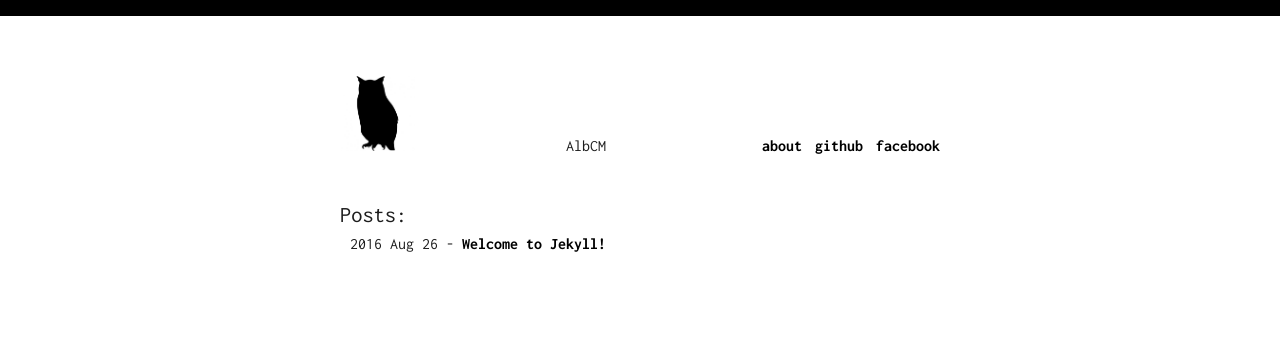
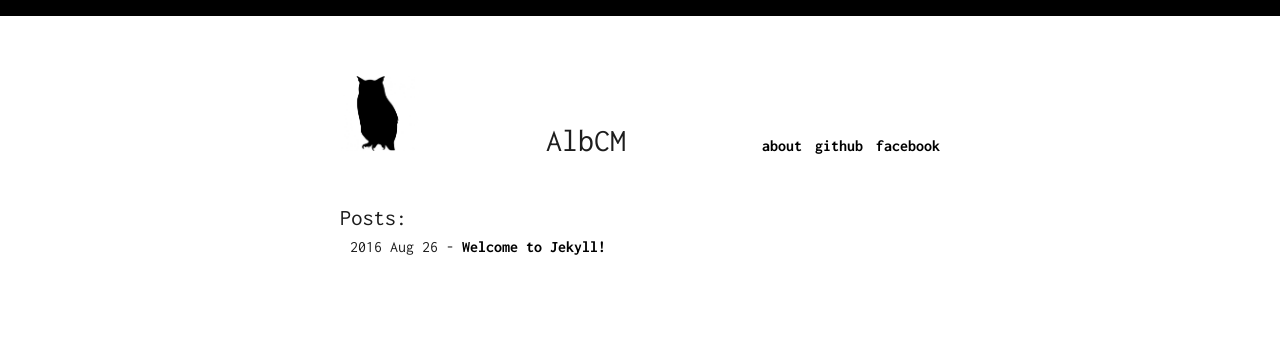
Before and after one commit to AlbCM/albcm.github.io, a Jekyll site: the page built from index.html, in a window 1280 px wide. Shown: the top 344 px of the page. Built offline with Jekyll 4.4.1, drawn with Linux system fonts in a browser that asks for light colours; comment, search, counter and statistics services are not loaded.

Commit message:
Update index.html

```diff
--- a/index.html
+++ b/index.html
@@ -10,8 +10,6 @@ html{
     border-top-style: solid;
     border-top-width:1em;
     border-top-color:black;
-    width: 100%;
-    height:100%;
 
 }
 img {
@@ -21,7 +19,7 @@ img {
 </style>
 </head>
 <div class="header">
-    <img src="/assets/img/mrclamator.png" width="75" height="75" align="left"
+    <img src="/assets/img/mrclamator.png" width="75" height="75" align="left">
     <h1>{{ site.name }}</h1>
     <ul>
         {% for item in site.data.navigation %}
```
